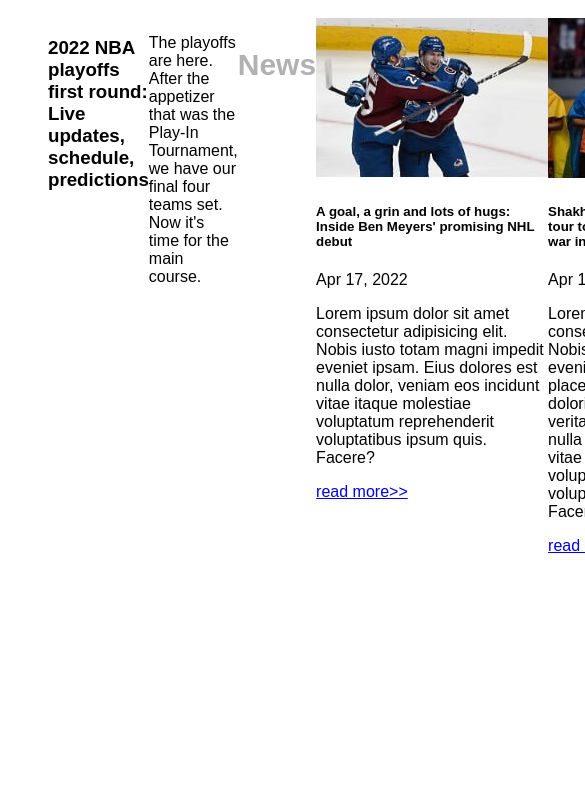
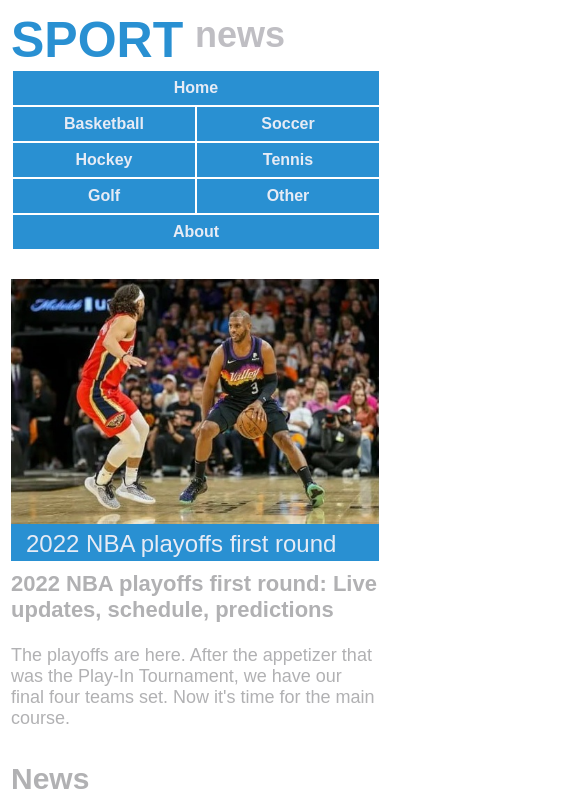
Before and after one commit to SerhiiHats/Homework-1-html-css-advanced, a plain HTML site: page task3/index.html in a window 390 px wide. Shown: the top 808 px of the page, 585 px wide, since content can reach past the window. Drawn offline with Linux system fonts and the light colour scheme.

Commit message:
solution of the third task at adaptive layout with Grid

```diff
--- a/task3/index.html
+++ b/task3/index.html
@@ -12,8 +12,8 @@
 <body>
     <div class="container">
         <header class="header">
-            <h1>SPORT<span>news</span></h1>
-            <!-- <h2>news</h2> -->
+            <h1>SPORT</h1>
+            <h2>news</h2>
             <div>Home</div>
             <div>Basketball</div>
             <div>Soccer</div>
@@ -24,19 +24,24 @@
             <div>About</div>
         </header>
 
-        <section class="major-1">
+        <main class="main">
+            <div>
+                <div class="wrapper">
                     <img src="img/nba2022_playoffs.jpg" alt="nba2022_playoffs">
                     <p>2022 NBA playoffs first round</p>
-        </section>
-        <section class="major-2"></section>
+                </div>
+            </div>
+            <div>
                 <h3>2022 NBA playoffs first round: Live updates, schedule, predictions</h3>
                 <p>The playoffs are here. After the appetizer that was the Play-In Tournament, we have our final four
                     teams set. Now it's time for the main course.</p>
-        </section>
+            </div>
+        </main>
 
-        <h4 class="sub">News</h4>
+        <h4 class="title">News</h4>
 
-        <div class="card-news-1">
+        <section class="news">
+            <div>
                 <img src="img/hockey.jpg" alt="hockey">
                 <h5>A goal, a grin and lots of hugs: Inside Ben Meyers' promising NHL debut</h5>
                 <p>Apr 17, 2022</p>
@@ -48,8 +53,7 @@
                 </p>
                 <a href="#"><span>read more</span><span>&gt;&gt;</span></a>
             </div>
-
-        <div class="card-news-2">
+            <div>
                 <img src="img/soccer.jpg" alt="soccer">
                 <h5>Shakhtar Donetsk kick off charity tour to raise maney for victims of war in Ukraine</h5>
                 <p>Apr 11, 2022</p>
@@ -62,8 +66,7 @@
                 </p>
                 <a href="#"><span>read more</span><span>&gt;&gt;</span></a>
             </div>
-
-        <div class="card-news-3">
+            <div>
                 <img src="img/basketball.jpg" alt="basketball">
                 <h5>Kurie Irvin vs. Celtics fans is a series unto itels: 'It's the dark side. Ambrase'</h5>
                 <p>Apr 17, 2022</p>
@@ -75,8 +78,7 @@
                 </p>
                 <a href="#"><span>read more</span><span>&gt;&gt;</span></a>
             </div>
-
-        <div class="card-news-4">
+            <div>
                 <img src="img/baseball.jpg" alt="baseball">
                 <h5>In an emotional homecoming, Hunter Greene sets records at Dodger Stadium</h5>
                 <p>Apr 17, 2022</p>
@@ -88,6 +90,7 @@
                 </p>
                 <a href="#"><span>read more</span><span>&gt;&gt;</span></a>
             </div>
+        </section>
 
     </div>
 
--- a/task3/style/style.css
+++ b/task3/style/style.css
@@ -1,22 +1,21 @@
 .container {
     font-family: Arial, Helvetica, sans-serif;
     padding: 10px 150px 10px 40px;
-    display: grid;
-    grid-template-columns: 3fr repeat(9, 1fr);
+    grid-template-columns: 1fr;
     grid-template-rows: repeat(2, 1fr 8fr);
     grid-template-areas:
-    "header header header header header header header header header header"
-    "major-1 major-1 major-1 major-1 major-2 major-2 major-2 major-2 major-2 major-2"
-    "sub sub sub sub sub sub sub sub sub sub sub sub"
-    "card-news-1 card-news-1  card-news-1  card-news-1  card-news-1  card-news-1  card-news-1  card-news-1  card-news-1  card-news-1  card-news-1 card-news-1"
+        "header"
+        "main"
+        "title"
+        "news";
 
 }
 
 .header {
+    grid-area: header;
     display: grid;
-    /* grid-template-columns: 195px repeat(9, 1fr);
-    align-items: flex-start; */
-    grid-area: header;
+    grid-template-columns: 195px repeat(9, 1fr);
+    align-items: flex-start;
 }
 
 h1 {
@@ -27,7 +26,7 @@ h1 {
 
 }
 
-h1 span {
+.header h2 {
     color: #bfbec3;
     font-size: 36px;
     margin: 0;
@@ -35,7 +34,7 @@ h1 span {
     text-align: start;
 }
 
-/* .header>div {
+.header>div {
     background-color: #2990d2;
     color: #e6ebf5;
     font-size: 16px;
@@ -43,79 +42,72 @@ h1 span {
     padding: 8px 10px;
     margin-top: 10px;
     text-align: center;
-} */
+}
 
-/* .header>div:nth-child(even) {
+.header>div:nth-child(even) {
     margin-left: 2px;
-} */
+}
 
-.major-1 {
-    grid-area: major-1;
-    /* display: grid;
+.main {
+    grid-area: main;
+    display: grid;
     grid-template-columns: 5fr 4fr;
     gap: 30px;
-    padding-top: 40px; */
+    padding-top: 40px;
 }
 
-.major-1 img:first-child {
+
+.main .wrapper {
     background-color: #2990d2;
-
 }
 
-.major-1 div:first-child img {
+.main img {
     width: 100%;
-    margin: 0;
 }
 
-.major-1 div:first-child p {
-    grid-area: major-1
+.main div:first-child p {
     color: #e6ebf5;
     margin: 0;
     padding: 2px 0 3px 15px;
     font-size: 20px;
 }
 
-.major div:last-child {
+.main div:last-child {
     color: #b1b1b3;
 }
 
-.major div:last-child h3 {
+.main h3 {
     margin-top: 0;
     font-size: 32px;
 }
 
-.major div:last-child p {
+.main div:last-child p {
     font-size: 24px;
 }
 
-h4 {
+.title {
+    grid-area: title;
     color: #b1b1b3;
     font-size: 30px;
     margin: 30px 0;
 }
 
 .news {
+    grid-area: news;
     display: grid;
     grid-template-columns: repeat(4, 1fr);
     gap: 30px;
     font-weight: bold;
-}
-
-.news>div {
     color: #b1b1b3;
 }
 
-.news>div>img {
+.news img {
     width: 100%;
 }
 
-.news>div h5 {
+.news h5 {
     font-size: 24px;
     margin: 15px 0;
-}
-
-.news>div p {
-    font-size: 18px;
 }
 
 .news>div>p:nth-child(4) {
@@ -125,7 +117,6 @@ h4 {
 .news a {
     text-decoration: none;
     color: rgb(90, 90, 90);
-    padding: 10px 0;
 }
 
 .news a span:last-child {
@@ -133,4 +124,142 @@ h4 {
     margin: 0 10px;
 }
 
-*/
+@media (max-width: 1100px) {
+    .container {
+        padding: 10px 40px;
+    }
+}
+
+@media (max-width: 980px) {
+    .container {
+        padding: 3px;
+    }
+}
+
+@media (max-width: 900px) {
+    .header {
+        grid-template-columns: 195px repeat(4, 1fr);
+    }
+
+    .news {
+        grid-template-columns: repeat(2, 1fr);
+        gap: 15px;
+    }
+}
+
+@media (max-width: 570px) {
+    .header {
+        grid-template-columns: repeat(3, 1fr);
+    }
+
+    .header>h2 {
+        grid-column: 2/4;
+    }
+
+    .header>div {
+        margin-top: 2px;
+    }
+
+    .header>div:nth-child(3) {
+        margin-left: 2px;
+    }
+
+    .header>div:nth-child(9) {
+        margin-left: 2px;
+    }
+
+    .header>div:nth-child(10) {
+        grid-column: 2/4;
+    }
+
+    .main {
+        grid-template-columns: 1fr;
+        gap: 10px;
+        padding-top: 0;
+        margin-top: 30px;
+    }
+
+    .main h3 {
+        font-size: 22px;
+    }
+
+    .main>div:last-child>p {
+        font-size: 18px;
+    }
+
+    .title {
+        margin: 15px 0;
+    }
+}
+
+@media (max-width: 414px) {
+    .header {
+        grid-template-columns: repeat(2, 1fr);
+    }
+
+    h1 {
+        font-size: 50px;
+    }
+
+    .header>h2 {
+        grid-column: 2/3;
+    }
+
+    .header>div:nth-child(3) {
+        grid-column: 1/3;
+    }
+
+    .header>div:nth-child(5) {
+        margin-left: 2px;
+    }
+
+    .header>div:nth-child(7) {
+        margin-left: 2px;
+    }
+
+
+    .header>div:nth-child(10) {
+        grid-column: 1/3;
+    }
+
+    .news {
+        grid-template-columns: 1fr;
+        gap: 30px;
+    }
+
+    .news h5 {
+        font-size: 18px;
+        margin: 15px 0;
+    }
+
+    .news>div>p:nth-child(4) {
+        display: none;
+    }
+
+    @media (max-width: 370px) {
+        h1 {
+            font-size: 45px;
+        }
+    }
+
+    @media (max-width: 330px) {
+        h1 {
+            font-size: 40px;
+        }
+
+        .header>h2 {
+            font-size: 30px;
+            margin-top: 0;
+        }
+    }
+
+    @media (max-width: 300px) {
+        h1 {
+            font-size: 32px;
+        }
+
+        .header>h2 {
+            font-size: 24px;
+        }
+    }
+}
```
Lines whose indentation alone changed are shown as unchanged.
